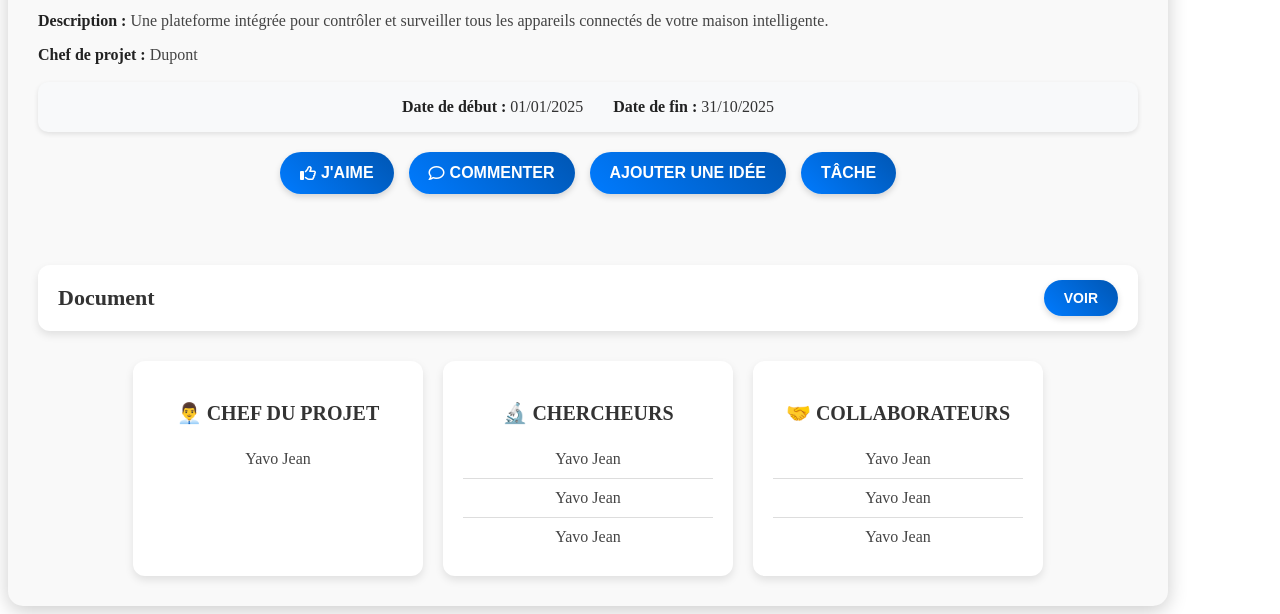
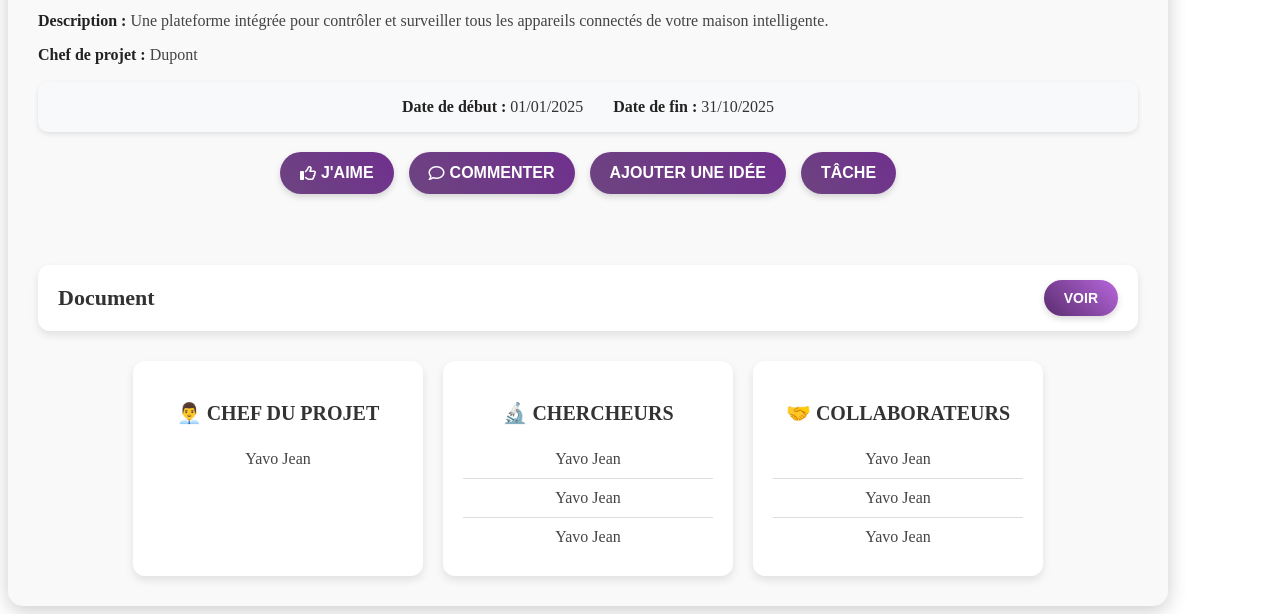
Before and after one commit to melv-0001/Projet_R-D, a PHP site: page /templates/present_project_page.php in a window 1280 px wide. Shown: the part 512-1126 px from the top of the page. Run offline with PHP 8.4, Linux system fonts and the light colour scheme; some libraries are stand-ins or nearby versions.

Commit message:
Ameliorations

```diff
--- a/assets/css/index.css
+++ b/assets/css/index.css
@@ -78,7 +78,7 @@ h1 img {
 
 /* BOUTONS GÉNÉRIQUES */
 .btn {
-    background: linear-gradient(45deg, #007bff, #0056b3);
+    background: linear-gradient(45deg,  #6d4480, #70308e);
     border: none;
     color: white;
     padding: 12px 20px;
@@ -96,7 +96,7 @@ h1 img {
 
 .btn:hover {
     transform: scale(1.1);
-    background: linear-gradient(45deg, #0056b3, #007bff);
+    background: linear-gradient(45deg, #5a2c6f, #b767dc);
     box-shadow: 0 4px 8px rgba(0, 0, 0, 0.3);
 }
 
@@ -138,14 +138,14 @@ h1 img {
     padding: 10px 20px;
     border-radius: 50px;
     border: none;
-    background: linear-gradient(45deg, #007bff, #0056b3);
+    background: linear-gradient(45deg,  #5a2c6f, #b767dc);
     color: white;
     font-weight: bold;
     cursor: pointer;
     transition: all 0.3s ease-in-out;
 }
 .doc-buttons button:hover {
-    background: linear-gradient(45deg, #0056b3, #007bff);
+    background: linear-gradient(45deg,  #5a2c6f, #b767dc);
     transform: scale(1.05);
     box-shadow: 0 3px 6px rgba(0, 0, 0, 0.2);
 }
@@ -186,7 +186,7 @@ h1 img {
 
 /* Bloc de chaque catégorie */
 .list {
-    background: white;
+    background: white ;
     padding: 20px;
     border-radius: 12px;
     box-shadow: 0 4px 8px rgba(0, 0, 0, 0.1);
--- a/assets/css/style_dashboard.css
+++ b/assets/css/style_dashboard.css
@@ -65,7 +65,7 @@ body {
     color: #3d184e;
     align-items: center;
     display: flex;
-    padding: 1rem;
+    padding: 1.1rem;
     background-color: #cb89c7;
 }
 
```
